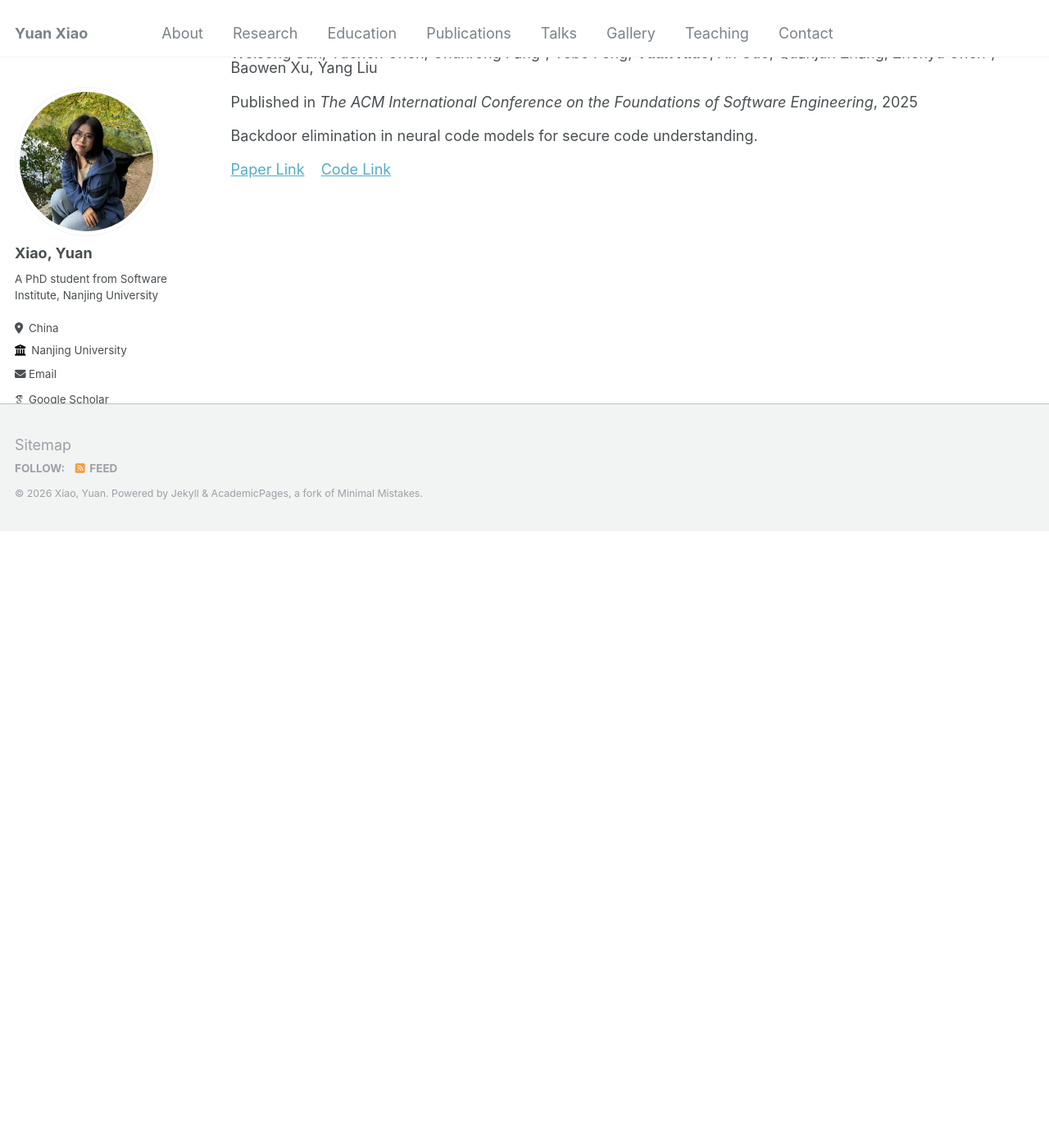
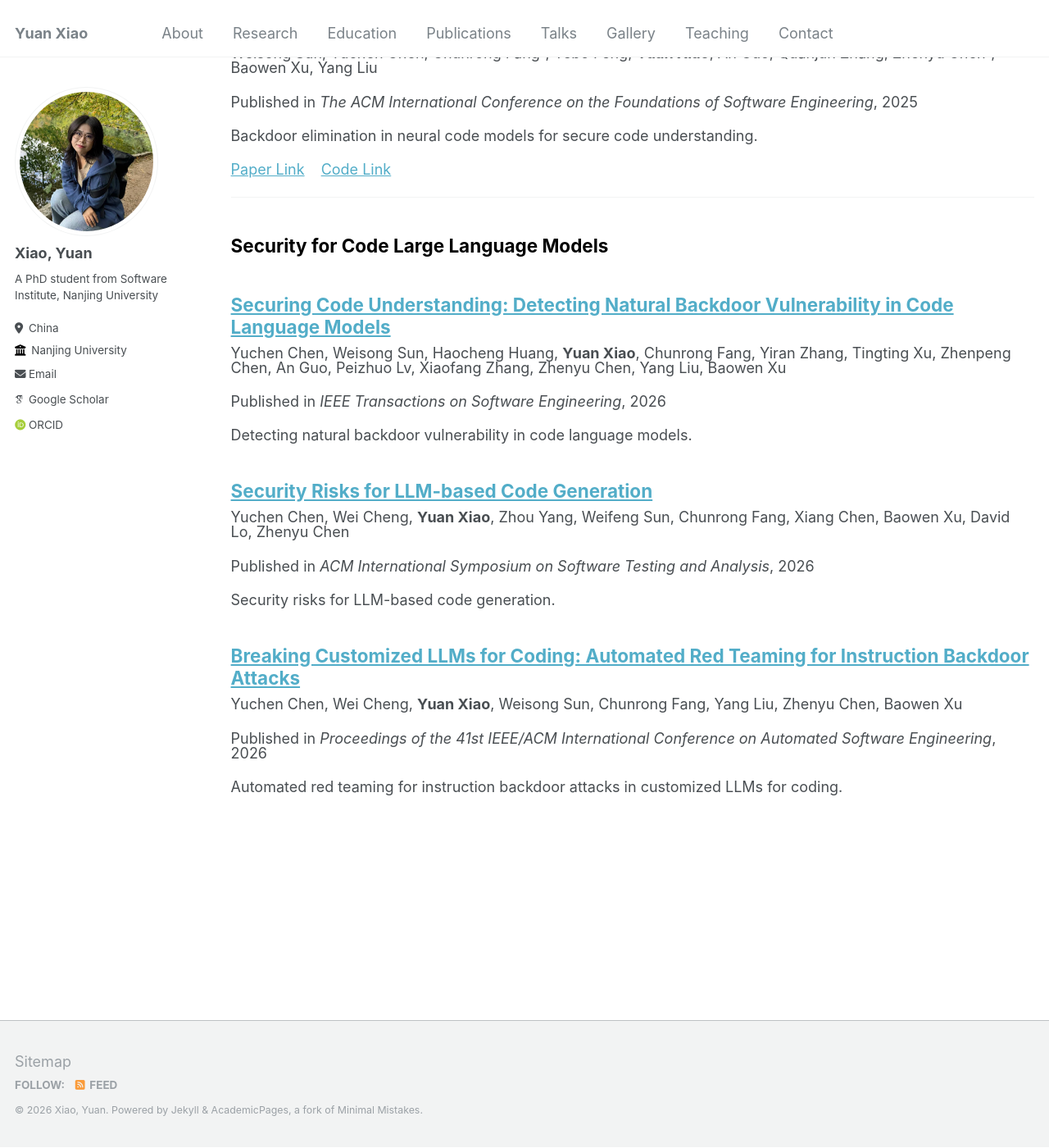
Before and after one commit to xiaoyuanpigo/xiaoyuanpigo.github.io, a Jekyll site: the page built from _pages/publications.md, in a window 1280 px wide and 1400 px high, scrolled down 2374 px. Shown: the whole window at 82% size. Built offline with Jekyll 4.4.1, drawn with Linux system fonts in a browser that asks for light colours; some web fonts are replaced; before the commit the page ends 3021 px from its top, so only the background shows below that.

Commit message:
Update academic achievements

```diff
--- a/_pages/cv.md
+++ b/_pages/cv.md
@@ -69,6 +69,7 @@
 
 Awards
 ======
+* Outstanding Doctoral Graduate, Nanjing University, 2026
 * Huawei Scholarship, School Level, 2025
 * Model Graduate Student, School Level, 2025
 * Nanjing University Graduate Scholarship, School Level, (2021-2025)
@@ -80,9 +81,13 @@
 
 Teaching
 ======
-* Teaching Assitant: Foudation of Data Science (2022-2024)
+* Teaching Assistant: Foundation of Data Science (2021-2024)
 
 Service and leadership
 ======
-* Reviewer: AAAI 2023, NeurIPS (2024, 2025), ICLR (2025, 2026), ICML 2025, TSE 2026
+* Reviewer: AAAI 2023, NeurIPS (2024, 2025, 2026), ICLR (2025, 2026), ICML 2025, TSE 2026
 * Sub-Reviewer/External-Reviewer: TASE 2025, AAAI 2025, USENIX 2026, CVPR 2026
+
+Patents
+======
+* Zhenyu Chen, Yuan Xiao, Ran Chen. Robustness verification method for load prediction models based on linear approximation. Chinese Patent ZL2024102921461.
--- /dev/null
+++ b/_publications/ase2026-instruction-backdoor.md
@@ -0,0 +1,26 @@
+---
+title: "Breaking Customized LLMs for Coding: Automated Red Teaming for Instruction Backdoor Attacks"
+authors:
+    - Yuchen Chen, Wei Cheng, <strong>Yuan Xiao</strong>, Weisong Sun, Chunrong Fang, Yang Liu, Zhenyu Chen, Baowen Xu
+description: "This ASE 2026 paper studies automated red teaming for instruction backdoor attacks in customized LLMs for coding."
+excerpt: "Automated red teaming for instruction backdoor attacks in customized LLMs for coding."
+citation_authors:
+    - Yuchen Chen
+    - Wei Cheng
+    - Yuan Xiao
+    - Weisong Sun
+    - Chunrong Fang
+    - Yang Liu
+    - Zhenyu Chen
+    - Baowen Xu
+collection: publications
+permalink: /publication/ase2026-instruction-backdoor
+date: 2026-06-01
+topic: 'Security for Code Large Language Models'
+venue: 'Proceedings of the 41st IEEE/ACM International Conference on Automated Software Engineering'
+ccf_rank: 'A'
+core_rank: 'A*'
+weight: 4
+---
+
+This paper studies automated red teaming for instruction backdoor attacks in customized LLMs for coding. Public paper links will be added when they become available.
--- /dev/null
+++ b/_publications/issta2026-security-risks.md
@@ -0,0 +1,28 @@
+---
+title: "Security Risks for LLM-based Code Generation"
+authors:
+    - Yuchen Chen, Wei Cheng, <strong>Yuan Xiao</strong>, Zhou Yang, Weifeng Sun, Chunrong Fang, Xiang Chen, Baowen Xu, David Lo, Zhenyu Chen
+description: "This ISSTA 2026 paper studies security risks for LLM-based code generation."
+excerpt: "Security risks for LLM-based code generation."
+citation_authors:
+    - Yuchen Chen
+    - Wei Cheng
+    - Yuan Xiao
+    - Zhou Yang
+    - Weifeng Sun
+    - Chunrong Fang
+    - Xiang Chen
+    - Baowen Xu
+    - David Lo
+    - Zhenyu Chen
+collection: publications
+permalink: /publication/issta2026-security-risks
+date: 2026-06-01
+topic: 'Security for Code Large Language Models'
+venue: 'ACM International Symposium on Software Testing and Analysis'
+ccf_rank: 'A'
+core_rank: 'A'
+weight: 4
+---
+
+This paper studies security risks for LLM-based code generation. Public paper links will be added when they become available.
--- /dev/null
+++ b/_publications/tse2026-natural-backdoor.md
@@ -0,0 +1,32 @@
+---
+title: "Securing Code Understanding: Detecting Natural Backdoor Vulnerability in Code Language Models"
+authors:
+    - Yuchen Chen, Weisong Sun, Haocheng Huang, <strong>Yuan Xiao</strong>, Chunrong Fang, Yiran Zhang, Tingting Xu, Zhenpeng Chen, An Guo, Peizhuo Lv, Xiaofang Zhang, Zhenyu Chen, Yang Liu, Baowen Xu
+description: "This IEEE TSE paper studies natural backdoor vulnerability detection in code language models."
+excerpt: "Detecting natural backdoor vulnerability in code language models."
+citation_authors:
+    - Yuchen Chen
+    - Weisong Sun
+    - Haocheng Huang
+    - Yuan Xiao
+    - Chunrong Fang
+    - Yiran Zhang
+    - Tingting Xu
+    - Zhenpeng Chen
+    - An Guo
+    - Peizhuo Lv
+    - Xiaofang Zhang
+    - Zhenyu Chen
+    - Yang Liu
+    - Baowen Xu
+collection: publications
+permalink: /publication/tse2026-natural-backdoor
+date: 2026-06-01
+topic: 'Security for Code Large Language Models'
+venue: 'IEEE Transactions on Software Engineering'
+ccf_rank: 'A'
+core_rank: 'N/A'
+weight: 4
+---
+
+This paper studies natural backdoor vulnerability detection in code language models. Public paper links will be added when they become available.
```
Also changed, not shown: other parts of _pages/cv.md (+1 -1 lines), _pages/about.md (+10 -2 lines), _teaching/nanjing.md (+2 -2 lines).
